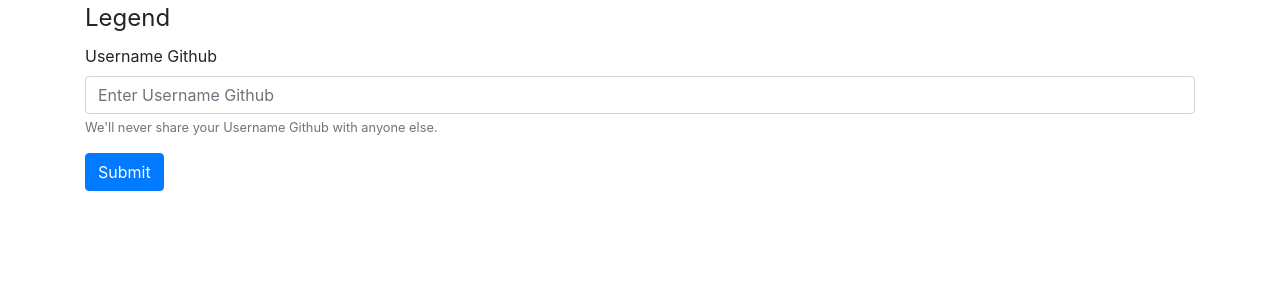
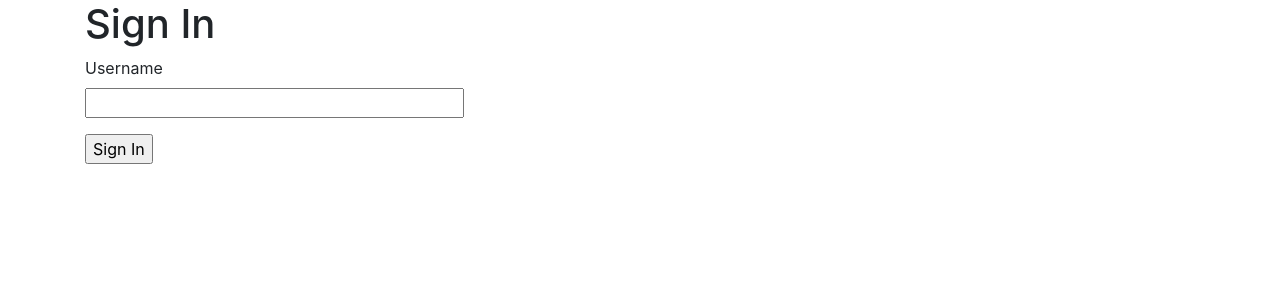
Before and after one commit to mamadoundiaye13/flask-app, a Flask app: page / in a window 1280 px wide. Shown: the part 56-356 px from the top of the page. Run offline with Flask 2, Linux system fonts and the light colour scheme.

Commit message:
form valide

```diff
--- a/app.py
+++ b/app.py
@@ -1,12 +1,21 @@
-from flask import Flask
+from flask import Flask, redirect
 from flask import render_template
 import requests
+from config import Config
+from form import IndexForm
+
 app = Flask(__name__)
+app.config.from_object(Config)
+app.debug = True
 
 """ formulaire """
-@app.route('/')
+@app.route('/', methods=['POST', 'GET'])
 def index():
-     return render_template('index.html')
+    form = IndexForm()
+    if form.validate_on_submit():
+        return redirect('http://127.0.0.1:5000/user/' + form.username.data)
+
+    return render_template('index.html', title='Username', form=form)
 
 @app.route('/repos/')
 def getAllRepos():
@@ -22,10 +31,13 @@
 @app.route('/user/')
 def getUser(name=None):
     url = "https://api.github.com/users/"+ name
-    r = requests.get(url)
-    user = r.json()
+    response = requests.get(url)
+    user = response.json()
 
-    return render_template('user.html', user = user)
+    if response.status_code == 200:
+        return render_template('user.html', user = user)
+    elif response.status_code == 404:
+        return "Not Found"
 
 @app.route('/repos/<name>')
 def getOneRepos(name=None):
--- /dev/null
+++ b/config.py
@@ -0,0 +1,4 @@
+import os
+
+class Config(object):
+    SECRET_KEY = os.environ.get('SECRET_KEY') or 'you-will-never-guess'
--- /dev/null
+++ b/form.py
@@ -0,0 +1,7 @@
+from flask_wtf import FlaskForm
+from wtforms import StringField, PasswordField, BooleanField, SubmitField
+from wtforms.validators import DataRequired
+
+class IndexForm(FlaskForm):
+    username = StringField('Username', validators=[DataRequired()])
+    submit = SubmitField('Sign In')
--- a/templates/index.html
+++ b/templates/index.html
@@ -1,16 +1,13 @@
 {% extends "base.html" %}
 {% block content %}
-
-    <form>
-        <fieldset>
-            <legend>Legend</legend>
-            <div class="form-group">
-                <label for="exampleInputUsername Github1">Username Github</label>
-                <input type="text" class="form-control" id="exampleInputUsername Github1" aria-describedby="Username GithubHelp" placeholder="Enter Username Github">
-                <small id="Username GithubHelp" class="form-text text-muted">We'll never share your Username Github with anyone else.</small>
-            </div>
-            <button type="submit" class="btn btn-primary">Submit</button>
-        </fieldset>
+    <h1>Sign In</h1>
+    <form action="/" method="post" novalidate>
+        {{ form.hidden_tag() }}
+        <p>
+            {{ form.username.label }}<br>
+            {{ form.username(size=32) }}
+        </p>
+        <p>{{ form.submit() }}</p>
     </form>
 
 {% endblock %}
```
